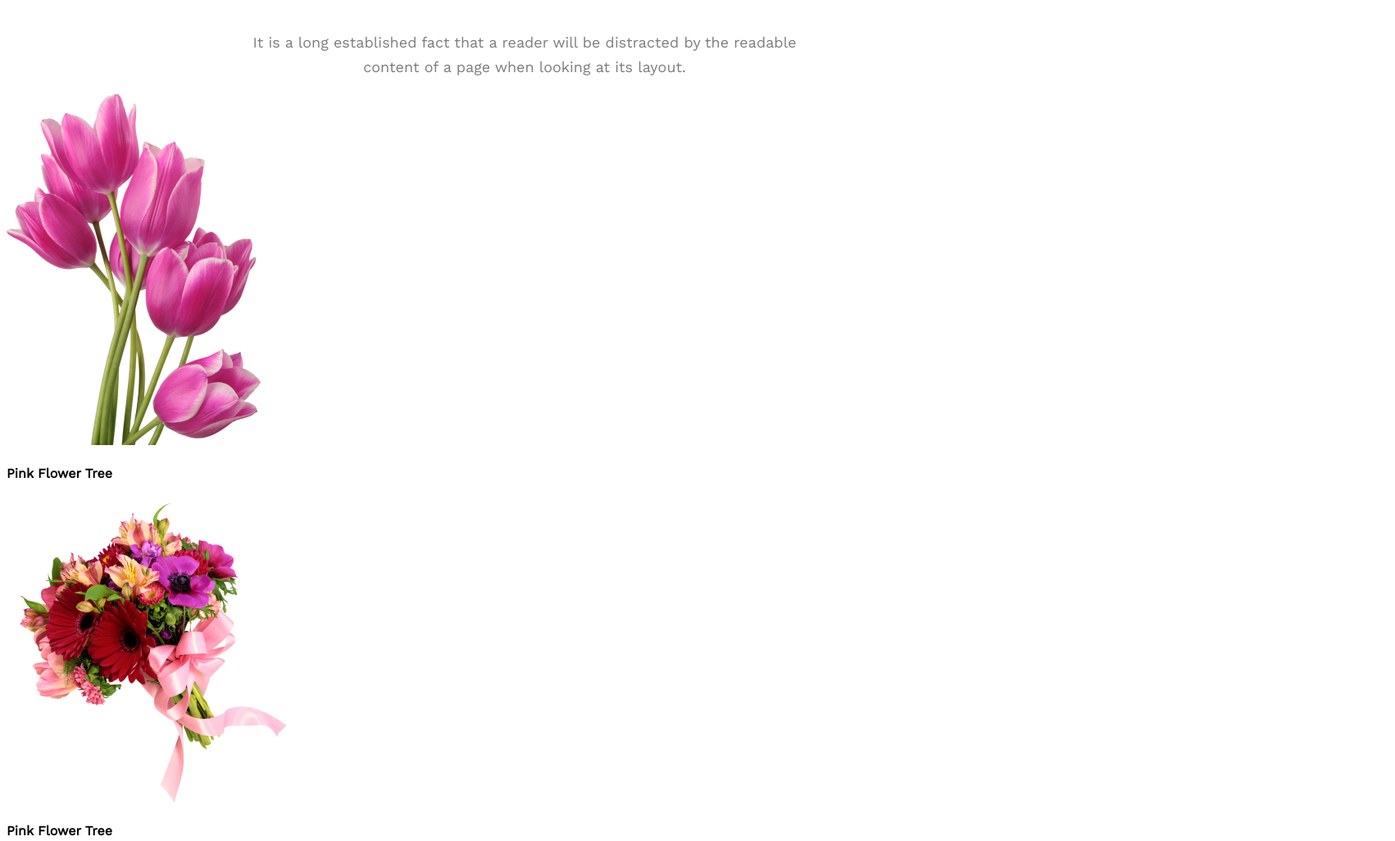
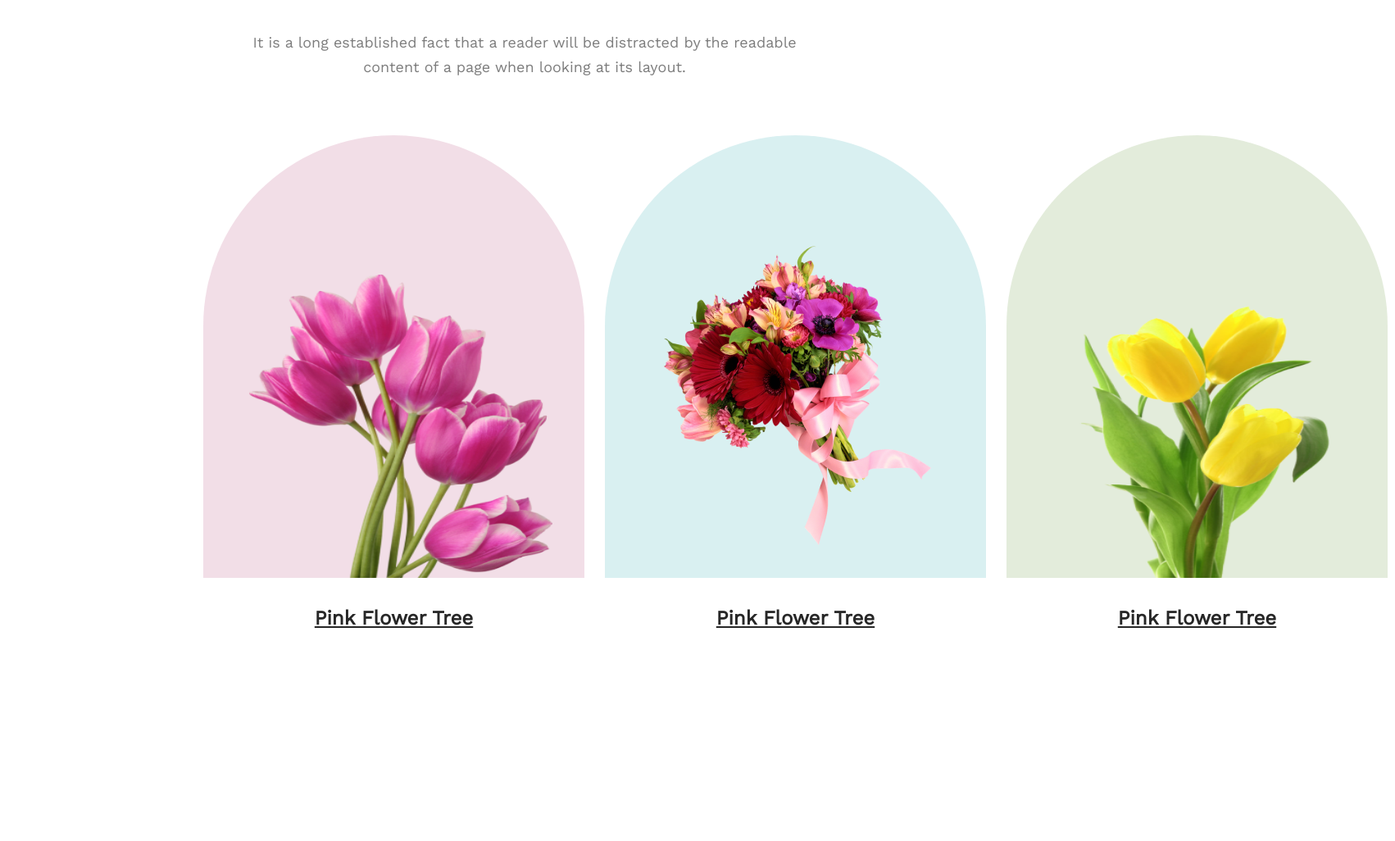
Before and after one commit to Ismail1hosen/flower-shop-assignment1, a plain HTML site: page index.html in a window 1280 px wide. Shown: the part 1105-2131 px from the top of the page at 82% size, 1702 px wide, since content can reach past the window. After the commit the page ends 1967 px from the top, so only its background shows below. Drawn offline with nearby package versions, Linux system fonts and the light colour scheme.

Commit message:
added feature flower section

```diff
--- a/index.html
+++ b/index.html
@@ -41,18 +41,34 @@
             <h3 class="feature-heading">Our Featured Flowers</h3>
             <p class="feature-text">It is a long established fact that a reader will be distracted by the readable <br>content of a page when looking at its layout.</p>
             <div class="flowers-conteiner">
-                <div class="flower-bg">
-                    <img src="./Flower Asset/pngwing 6.png" alt="">
-                    <h4 class="flower-name">Pink Flower Tree</h4>
+                <div class="">
+                    <div class="flower-bg1">
+                        <img class="feature-img1" src="./Flower Asset/pngwing 6.png" alt="">
+
+                    </div>
+                    <div>
+                        <h4 class="flower-name">Pink Flower Tree</h4>
+                    </div>
                 </div>
-                <div class="flower-bg">
-                    <img src="./Flower Asset/pngwing 5.png" alt="">
-                    <h4 class="flower-name">Pink Flower Tree</h4>
+                <div>
+                    <div class="flower-bg2">
+                        <img class="feature-img2" src="./Flower Asset/pngwing 5.png" alt="">
+
+                    </div>
+                    <div>
+                        <h4 class="flower-name">Pink Flower Tree</h4>
+                    </div>
                 </div>
-                <div class="flower-bg">
-                    <img src="./Flower Asset/pngwing 7.png" alt="">
-                    <h4 class="flower-name">Pink Flower Tree</h4>
+                <div>
+                    <div class="flower-bg3">
+                        <img class="feature-img3" src="./Flower Asset/pngwing 7.png" alt="">
+
+                    </div>
+                    <div>
+                        <h4 class="flower-name">Pink Flower Tree</h4>
+                    </div>
                 </div>
+
             </div>
         </div>
     </main>
--- a/styles/style.css
+++ b/styles/style.css
@@ -109,3 +109,55 @@ li a:hover{
     font-weight: 400;
     line-height: 30px;
 }
+
+/* feature flowers style */
+
+.flowers-conteiner{
+    padding: 50px 240px;
+    display: flex;
+    align-items: center;
+    gap: 25px;
+}
+.flower-bg1{
+    width: 465px;
+    height: 540px;
+    border-radius: 300px 300px 0px 0px;
+    background: rgba(167, 33, 98, 0.15);
+}
+.flower-bg2{
+    width: 465px;
+    height: 540px;
+    border-radius: 300px 300px 0px 0px;
+    background: rgba(5, 151, 160, 0.15);
+}
+.flower-bg3{
+    width: 465px;
+    height: 540px;
+    border-radius: 300px 300px 0px 0px;
+    background: rgba(71, 125, 17, 0.15);
+
+}
+.feature-img1{
+    width: 370px;
+    height: 370px;
+    padding: 170px 56px 0;
+}
+.feature-img2{
+    width: 370px;
+    height: 370px;
+    padding: 130px 56px 0;
+}
+.feature-img3{
+    width: 370px;
+    height: 370px;
+    padding: 170px 52px 0;
+}
+
+.flower-name{
+    color: #272727;
+    text-align: center;
+    font-size: 24px;
+    font-weight: 700;
+    line-height: 35px; /* 145.833% */
+    text-decoration-line: underline;
+}
```
